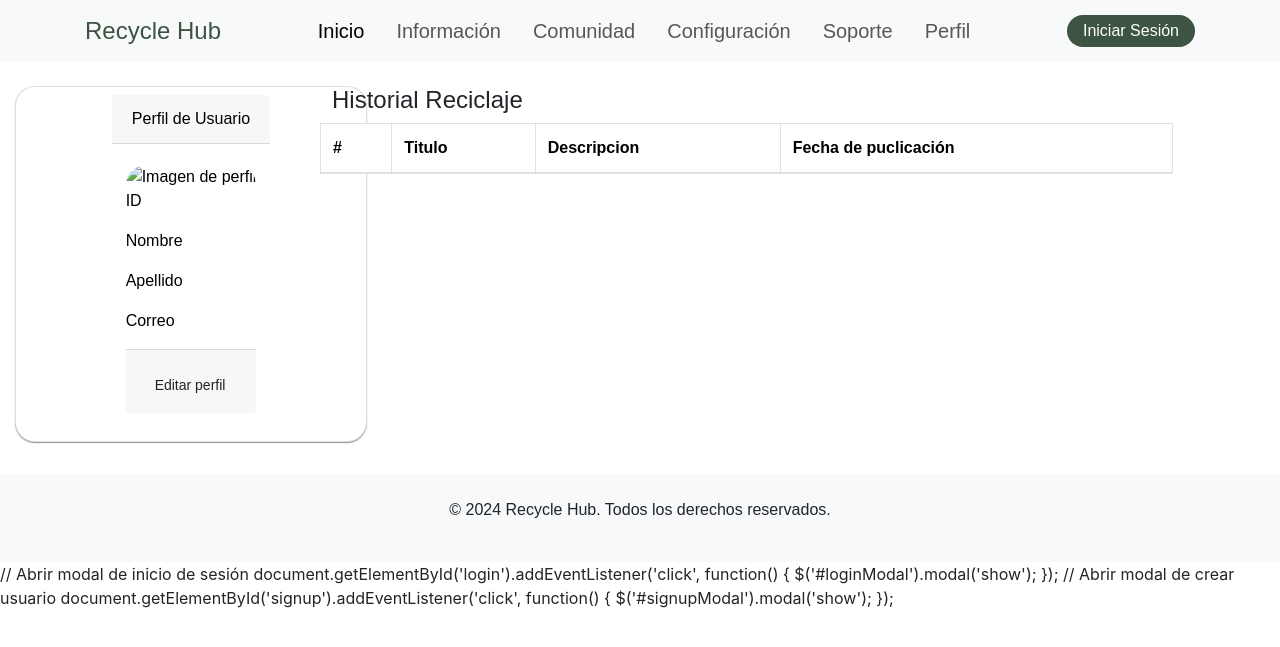
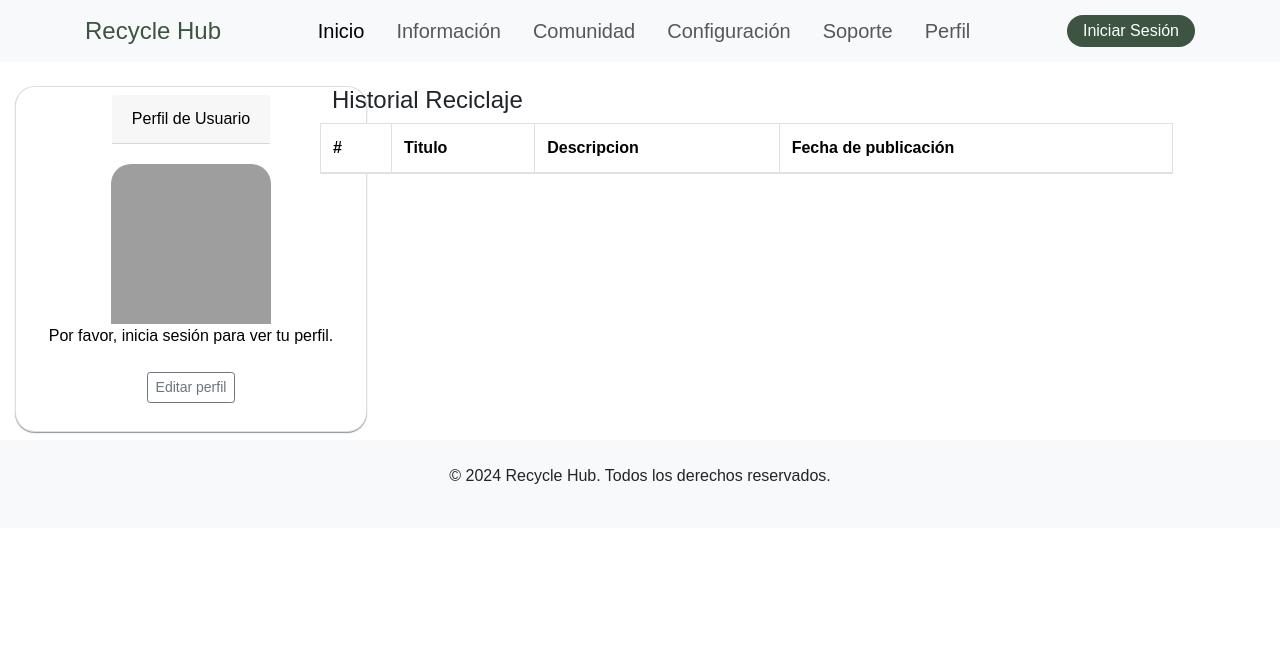
Before and after one commit to Jafeth-256/Reciclaje_CR, a PHP site: page /perfil.php in a window 1280 px wide. Shown: the top 647 px of the page. Run offline with PHP 8.4, Linux system fonts and the light colour scheme; lists and menus that the app fills with data are empty; some libraries are stand-ins or nearby versions; grey boxes are pictures that could not be loaded.

Commit message:
Cargar info en perfil

```diff
--- a/src/templates/perfil.php
+++ b/src/templates/perfil.php
@@ -3,11 +3,21 @@ session_start();
 $usuario_logueado = isset($_SESSION['nombre_usuario']);
 $nombre_usuario = $usuario_logueado ? $_SESSION['nombre_usuario'] : '';
 
-// Función para cerrar sesión
 if (isset($_POST['logout'])) {
   session_destroy();
   header("Location: index.php");
   exit();
+}
+
+include '../../DAL/Conexion.php';
+
+$user = null;
+if ($usuario_logueado) {
+  $pdo = conectar('login_system');
+  $stmt = $pdo->prepare("SELECT id, first_name, last_name, email FROM usuarios WHERE nombre_usuario = ?");
+  $stmt->execute([$nombre_usuario]);
+  $user = $stmt->fetch(PDO::FETCH_ASSOC);
+  desconectar($pdo);
 }
 ?>
 
@@ -119,41 +129,44 @@ if (isset($_POST['logout'])) {
         <div class="card mb-2 p-2">
           <div class="card-header">Perfil de Usuario</div>
           <div class="card-body">
-                    <img src="https://via.placeholder.com/150" class="card-img" alt="Imagen de perfil">
+            <div class="d-flex justify-content-center">
+              <img src="https://cdn.icon-icons.com/icons2/3298/PNG/512/ui_user_profile_avatar_person_icon_208734.png" class="card-img" alt="Imagen de perfil">
+            </div>
 
-                    <p class="card-text">ID</p>
-                    <p class="card-text">Nombre</p>
-                    <p class="card-text">Apellido</p>
-                    <p class="card-text">Correo</p>
-                    <div class="card-footer">
+            <?php if ($user): ?>
+              <p class="card-text">ID: <?php echo htmlspecialchars($user['id']); ?></p>
+              <p class="card-text">Nombre: <?php echo htmlspecialchars($user['first_name']); ?></p>
+              <p class="card-text">Apellido: <?php echo htmlspecialchars($user['last_name']); ?></p>
+              <p class="card-text">Correo: <?php echo htmlspecialchars($user['email']); ?></p>
+            <?php else: ?>
+              <p class="card-text">Por favor, inicia sesión para ver tu perfil.</p>
+            <?php endif; ?>
+
+            <div class="d-flex justify-content-center">
               <button
-                        class="btn btn-btn-outline-secondary btn-sm mt-2"
-                        data-toggle="modal"
-                        data-target="#editarPerfilModal">
+                class="btn btn-outline-secondary btn-sm mt-2"
+                data-bs-toggle="modal"
+                data-bs-target="#editarPerfilModal">
                 <i class="fas fa-edit"></i> Editar perfil
               </button>
             </div>
-
           </div>
         </div>
       </aside>
       <main class="col-md-8 bd-main order-1">
-
         <div id="contenido" class="row">
           <h4>Historial Reciclaje</h4>
 
           <table class="table table-bordered mr-2">
             <thead>
+              <tr>
                 <th>#</th>
                 <th>Titulo</th>
                 <th>Descripcion</th>
-                            <th>Fecha de puclicación</th>
+                <th>Fecha de publicación</th>
+              </tr>
             </thead>
             <tbody>
-                            <tr>
-
-                            </tr>
-                        </tbody>
 
           </table>
         </div>
@@ -163,34 +176,35 @@ if (isset($_POST['logout'])) {
 </body>
 
 <!--modal boostrap-->
-<div class="modal fade" id="editarPerfilModal" tabindex="-1" aria-labelledby="editarPerfilModalLabel"
-    aria-hidden="true">
+<div class="modal fade" id="editarPerfilModal" tabindex="-1" aria-labelledby="editarPerfilModalLabel" aria-hidden="true">
   <div class="modal-dialog">
     <div class="modal-content">
       <div class="modal-header">
         <h5 class="modal-title" id="editarPerfilModalLabel">Editar perfil</h5>
-                <button type="button" class="close" data-dismiss="modal" aria-label="Close">
-                    <span aria-hidden="true">&times;</span>
-                </button>
+        <button type="button" class="btn-close nav-link text-white text-decoration-none px-3 py-1 rounded-4" style="background-color: #3c5441" data-bs-dismiss="modal" aria-label="Close"></button>
       </div>
       <div class="modal-body">
         <form>
+          <?php if ($user): ?>
             <div class="form-group">
               <label for="id">ID</label>
-                        <input type="text" class="form-control" id="id" value="ID del usuario" readonly>
+              <input type="text" class="form-control" id="id" value="<?php echo htmlspecialchars($user['id']); ?>" readonly>
             </div>
             <div class="form-group">
               <label for="nombre">Nombre</label>
-                        <input type="text" class="form-control" id="nombre" value="Nombre del usuario">
+              <input type="text" class="form-control" id="nombre" value="<?php echo htmlspecialchars($user['first_name']); ?>">
             </div>
             <div class="form-group">
               <label for="apellido">Apellido</label>
-                        <input type="text" class="form-control" id="apellido" value="Apellido del usuario">
+              <input type="text" class="form-control" id="apellido" value="<?php echo htmlspecialchars($user['last_name']); ?>">
             </div>
             <div class="form-group">
               <label for="correo">Correo</label>
-                        <input type="email" class="form-control" id="correo" value="Correo del usuario">
+              <input type="email" class="form-control" id="correo" value="<?php echo htmlspecialchars($user['email']); ?>">
             </div>
+          <?php else: ?>
+            <p>Por favor, inicia sesión para editar tu perfil.</p>
+          <?php endif; ?>
           <div class="form-group">
             <label for="imagen">Imagen de perfil</label>
             <input type="file" class="form-control" id="imagen">
@@ -198,106 +212,18 @@ if (isset($_POST['logout'])) {
         </form>
       </div>
       <div class="modal-footer">
-                <button type="button" class="btn btn-secondary" data-dismiss="modal">Cancelar</button>
+        <button type="button" class="btn btn-secondary" data-bs-dismiss="modal">Cancelar</button>
         <button type="button" class="btn btn-primary">Guardar cambios</button>
       </div>
     </div>
   </div>
 </div>
 
-<!-- Modal de Inicio de Sesión -->
-<div class="modal fade" id="loginModal" tabindex="-1" aria-labelledby="loginModalLabel" aria-hidden="true">
-    <div class="modal-dialog">
-      <div class="modal-content">
-        <div class="modal-header">
-          <h5 class="modal-title" id="loginModalLabel">Inicio de Sesión</h5>
-          <button type="button" class="btn-close" data-bs-dismiss="modal" aria-label="Close"></button>
-        </div>
-        <div class="modal-body">
-          <form>
-            <div class="mb-3">
-              <label for="username" class="form-label">Username</label>
-              <input type="text" class="form-control" id="username" placeholder="Username">
-            </div>
-            <div class="mb-3">
-              <label for="password" class="form-label">Password</label>
-              <input type="password" class="form-control" id="password" placeholder="Password">
-            </div>
-            <button type="submit" class="btn btn-primary">Iniciar Sesión</button>
-          </form>
-        </div>
-      </div>
-    </div>
-  </div>
-
-  <!-- Modal de Inicio de Sesión -->
-<div class="modal fade" id="loginModal" tabindex="-1" aria-labelledby="loginModalLabel" aria-hidden="true">
-    <div class="modal-dialog">
-      <div class="modal-content">
-        <div class="modal-header">
-          <h5 class="modal-title" id="loginModalLabel">Inicio de Sesión</h5>
-          <button type="button" class="btn-close" data-bs-dismiss="modal" aria-label="Close"></button>
-        </div>
-        <div class="modal-body">
-          <form>
-            <div class="mb-3">
-              <label for="correo" class="form-label">Correo</label>
-              <input type="email" class="form-control" id="correo" placeholder="Correo">
-            </div>
-            <div class="mb-3">
-              <label for="contraseña" class="form-label">Contraseña</label>
-              <input type="password" class="form-control" id="contraseña" placeholder="Contraseña">
-            </div>
-            <button type="submit" class="btn btn-primary">Iniciar Sesión</button>
-          </form>
-        </div>
-      </div>
-    </div>
-  </div>
-
-  <!-- Modal de Crear Usuario -->
-<div class="modal fade" id="signupModal" tabindex="-1" aria-labelledby="signupModalLabel" aria-hidden="true">
-    <div class="modal-dialog">
-      <div class="modal-content">
-        <div class="modal-header">
-          <h5 class="modal-title" id="signupModalLabel">Crear Usuario</h5>
-          <button type="button" class="btn-close" data-bs-dismiss="modal" aria-label="Close"></button>
-        </div>
-        <div class="modal-body">
-          <form>
-            <div class="mb-3">
-              <label for="nombre" class="form-label">Nombre</label>
-              <input type="text" class="form-control" id="nombre" placeholder="Nombre">
-            </div>
-            <div class="mb-3">
-                <label for="apellido" class="form-label">Apellidos</label>
-                <input type="text" class="form-control" id="apellido" placeholder="Apellido">
-              </div>
-            <div class="mb-3">
-              <label for="correo" class="form-label">Correo</label>
-              <input type="email" class="form-control" id="correo" placeholder="Email">
-            </div>
-            <div class="mb-3">
-              <label for="contraseña" class="form-label">Contraseña</label>
-              <input type="password" class="form-control" id="contraseña" placeholder="Contraseña">
-            </div>
-            <div class="mb-3">
-              <label for="confirm-contraseña" class="form-label">Confirmar Contraseña</label>
-              <input type="password" class="form-control" id="confirm-contraseña" placeholder="Confirmar contraseña">
-            </div>
-            <button type="submit" class="btn btn-primary">Crear Usuario</button>
-          </form>
-        </div>
-      </div>
-    </div>
-  </div>
-
-  <br>
-
 <footer class="bg-light text-center p-4">
   <p>&copy; 2024 Recycle Hub. Todos los derechos reservados.</p>
 </footer>
 
+<script>
   // Abrir modal de inicio de sesión
   document.getElementById('login').addEventListener('click', function() {
     $('#loginModal').modal('show');
@@ -307,8 +233,7 @@ document.getElementById('login').addEventListener('click', function() {
   document.getElementById('signup').addEventListener('click', function() {
     $('#signupModal').modal('show');
   });
-
-
-
+</script>
+</body>
 
 </html>
```
Also changed, not shown: src/templates/registro.php (+12 -6 lines), 1 other file. Lines whose indentation alone changed are shown as unchanged.
